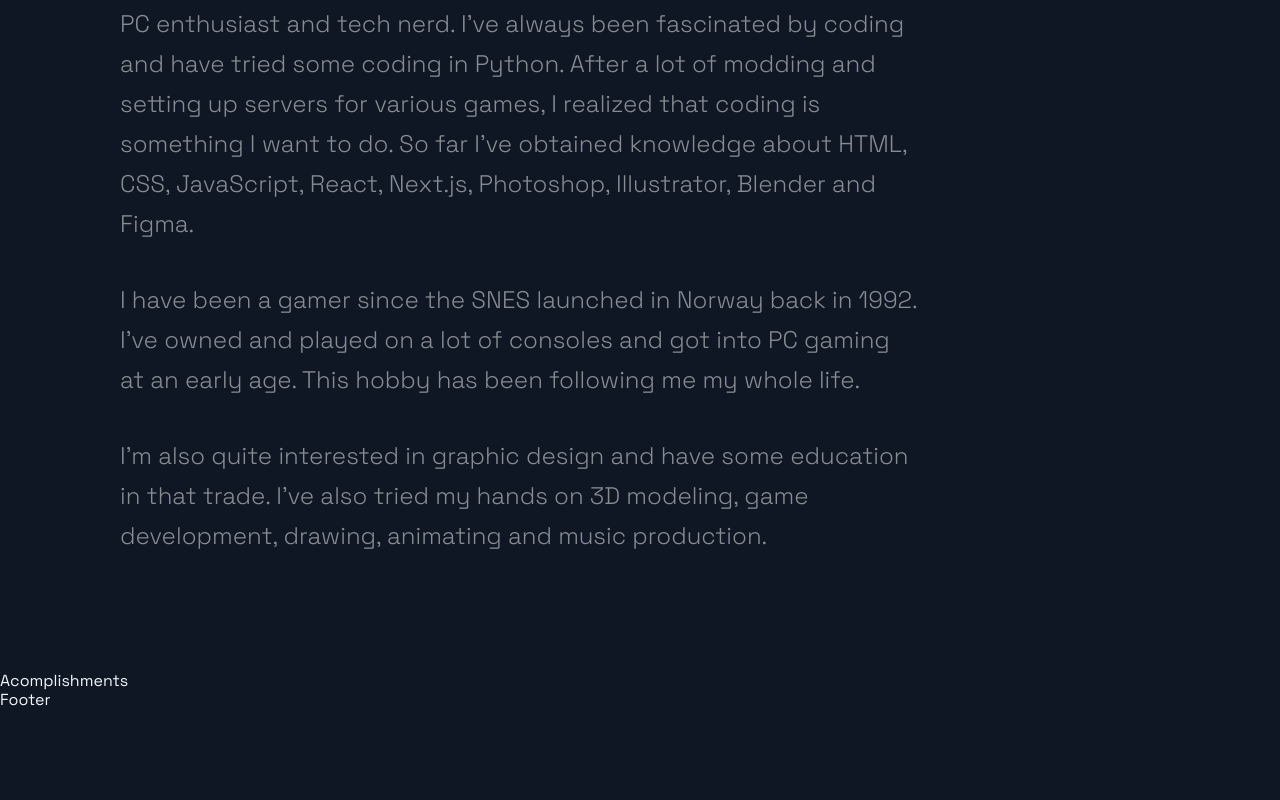
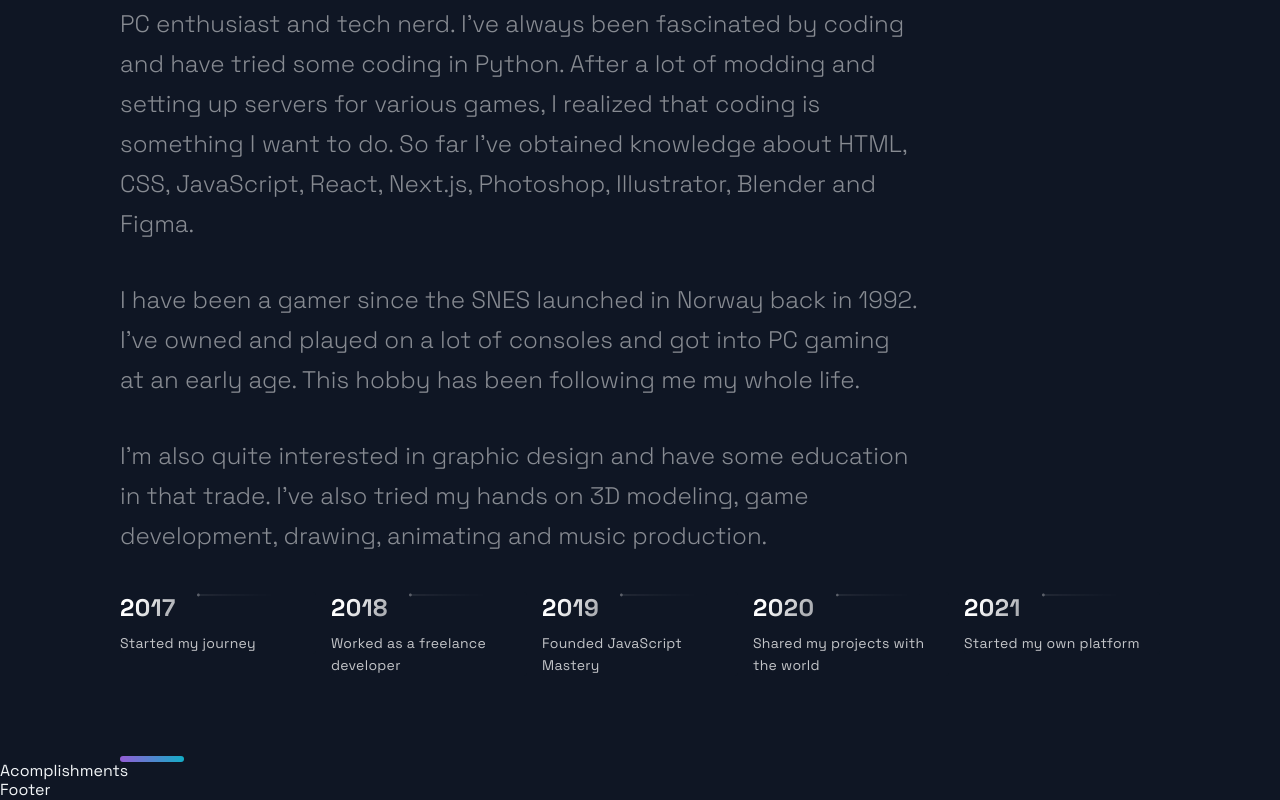
Before and after one commit to ChristianSB89/portfolio-next, a Next.js app in the folder portfolio-next/: page / in a window 1280 px wide. Shown: the part 2781-3581 px from the top of the page. Before the commit the page ends 3491 px from the top, so only its background shows below. Built offline with nearby package versions, Linux system fonts and the light colour scheme.

Commit message:
Added timeline

```diff
--- a/portfolio-next/src/components/TimeLine/TimeLine.jsx
+++ b/portfolio-next/src/components/TimeLine/TimeLine.jsx
@@ -22,40 +22,46 @@
 const TOTAL_CAROUSEL_COUNT = TimeLineData.length;
 
 const Timeline = () => {
-  // const [activeItem, setActiveItem] = useState(0);
-  // const carouselRef = useRef();
+  const [activeItem, setActiveItem] = useState(0);
+  const carouselRef = useRef();
 
   // const scroll = (node, left) => {
   //   return node.scrollTo({ left, behavior: 'smooth' });
   // }
 
-  // const handleClick = (e, i) => {
-  //   e.preventDefault();
+  const handleClick = (e, i) => {
+    e.preventDefault();
 
-  //   if (carouselRef.current) {
-  //     const scrollLeft = Math.floor(carouselRef.current.scrollWidth * 0.7 * (i / TimeLineData.length));
+    if (carouselRef.current) {
+      const scrollLeft = Math.floor(
+        carouselRef.current.scrollWidth * 0.7 * (i / TimeLineData.length)
+      );
 
-  //     scroll(carouselRef.current, scrollLeft);
-  //   }
-  // }
+      scroll(carouselRef.current, scrollLeft);
+    }
+  };
 
-  // const handleScroll = () => {
-  //   if (carouselRef.current) {
-  //     const index = Math.round((carouselRef.current.scrollLeft / (carouselRef.current.scrollWidth * 0.7)) * TimeLineData.length);
+  const handleScroll = () => {
+    if (carouselRef.current) {
+      const index = Math.round(
+        (carouselRef.current.scrollLeft /
+          (carouselRef.current.scrollWidth * 0.7)) *
+          TimeLineData.length
+      );
 
-  //     setActiveItem(index);
-  //   }
-  // }
+      setActiveItem(index);
+    }
+  };
 
-  // // snap back to beginning of scroll when window is resized
-  // // avoids a bug where content is covered up if coming from smaller screen
-  // useEffect(() => {
-  //   const handleResize = () => {
-  //     scroll(carouselRef.current, 0);
-  //   }
+  // snap back to beginning of scroll when window is resized
+  // avoids a bug where content is covered up if coming from smaller screen
+  useEffect(() => {
+    const handleResize = () => {
+      scroll(carouselRef.current, 0);
+    };
 
-  //   window.addEventListener('resize', handleResize);
-  // }, []);
+    window.addEventListener("resize", handleResize);
+  }, []);
 
   return (
     <Section id="about">
@@ -79,7 +85,74 @@
         that trade. I've also tried my hands on 3D modeling, game development,
         drawing, animating and music production.
       </SectionText>
-      <CarouselContainer></CarouselContainer>
+      <CarouselContainer ref={carouselRef} onScroll={handleScroll}>
+        <>
+          {TimeLineData.map((item, index) => (
+            <CarouselMobileScrollNode
+              key={index}
+              final={index === TOTAL_CAROUSEL_COUNT - 1}
+            >
+              <CarouselItem
+                index={index}
+                id={`carousel__item-${index}`}
+                active={activeItem}
+                onClick={(e) => handleClick(e, index)}
+              >
+                <CarouselItemTitle>
+                  {item.year}
+                  <CarouselItemImg
+                    width="208"
+                    height="6"
+                    viewBox="0 0 208 6"
+                    fill="none"
+                    xmlns="http://www.w3.org/2000/svg"
+                  >
+                    <path
+                      fill-rule="evenodd"
+                      clip-rule="evenodd"
+                      d="M2.5 5.5C3.88071 5.5 5 4.38071 5 3V3.5L208 3.50002V2.50002L5 2.5V3C5 1.61929 3.88071 0.5 2.5 0.5C1.11929 0.5 0 1.61929 0 3C0 4.38071 1.11929 5.5 2.5 5.5Z"
+                      fill="url(#paint0_linear)"
+                      fill-opacity="0.33"
+                    />
+                    <defs>
+                      <linearGradient
+                        id="paint0_linear"
+                        x1="-4.30412e-10"
+                        y1="0.5"
+                        x2="208"
+                        y2="0.500295"
+                        gradientUnits="userSpaceOnUse"
+                      >
+                        <stop stop-color="white" />
+                        <stop
+                          offset="0.79478"
+                          stop-color="white"
+                          stop-opacity="0"
+                        />
+                      </linearGradient>
+                    </defs>
+                  </CarouselItemImg>
+                </CarouselItemTitle>
+                <CarouselItemText>{item.text}</CarouselItemText>
+              </CarouselItem>
+            </CarouselMobileScrollNode>
+          ))}
+        </>
+      </CarouselContainer>
+      <CarouselButtons>
+        {TimeLineData.map((item, index) => (
+          <CarouselButton
+            key={index}
+            index={index}
+            active={activeItem}
+            onClick={(e) => handleClick(e, index)}
+            type="button"
+          >
+            <CarouselButtonDot active={activeItem} />
+          </CarouselButton>
+        ))}
+      </CarouselButtons>
+      <SectionDivider />
     </Section>
   );
 };
```
